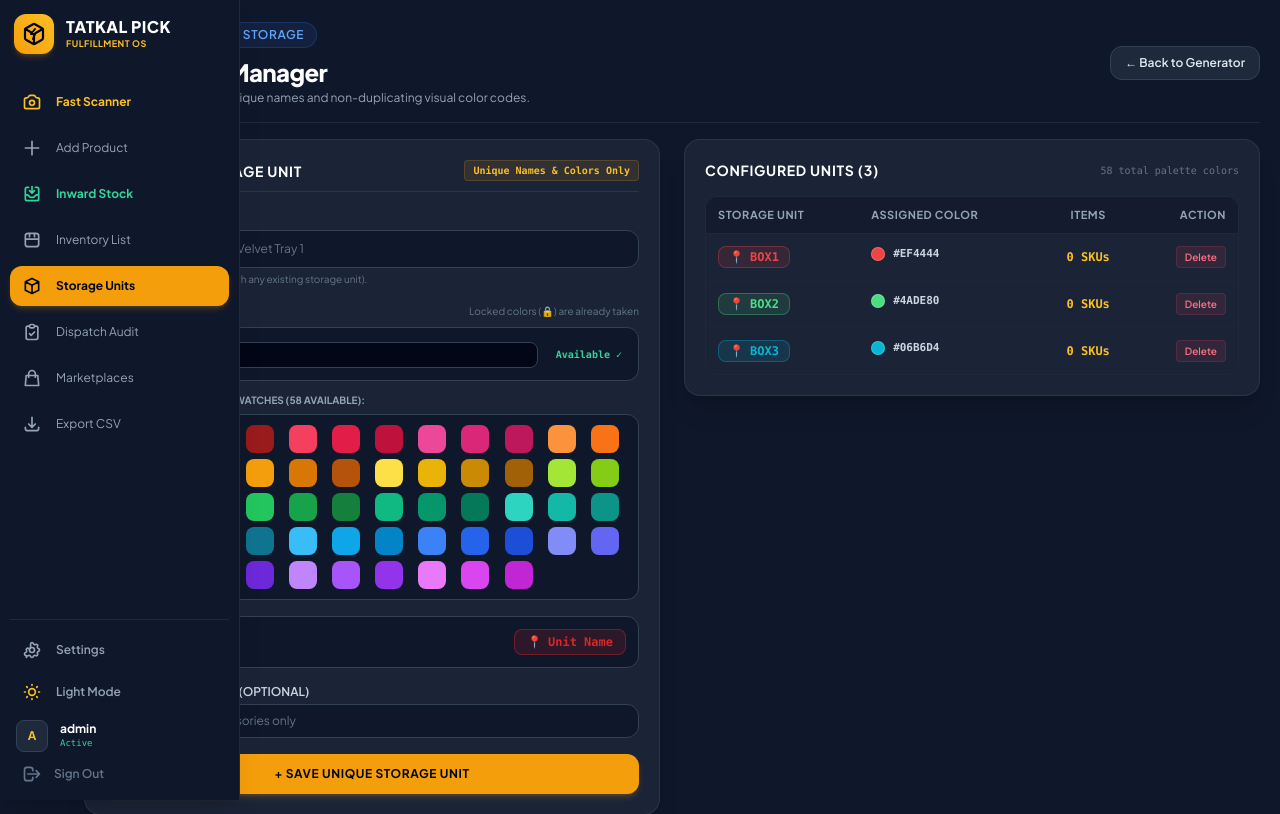
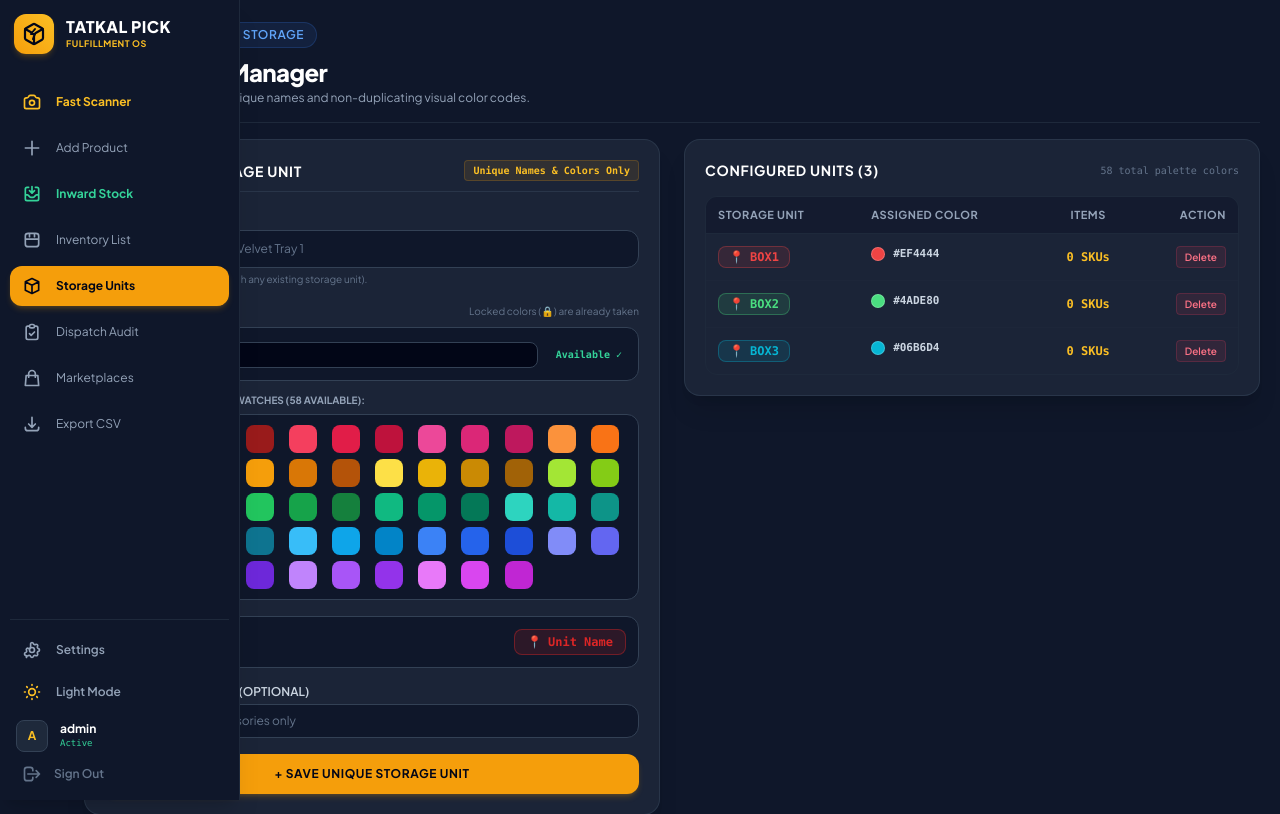
Before and after one commit to mohsinalisheliya/sku_manager, a Django app: page /boxes/ in a window 1280 px wide. Shown: the top 814 px of the page. Run offline with Django 5.2, Linux system fonts and the light colour scheme; a user stored in the database is signed in; data comes from the database, SQL or seed files in the repository; some libraries are stand-ins or nearby versions.

Commit message:
auto-save: progress update (05-Oct-2026 03:46:49 PM)

```diff
--- a/templates/sku_manager/boxes.html
+++ b/templates/sku_manager/boxes.html
@@ -13,9 +13,7 @@
     <h1 class="text-2xl font-extrabold text-slate-900 dark:text-white tracking-tight">Storage Unit Manager</h1>
     <p class="text-slate-500 dark:text-slate-400 text-xs mt-0.5">Create physical bins with unique names and non-duplicating visual color codes.</p>
   </div>
-  <a href="{% url 'sku_generate' %}" class="text-xs bg-slate-100 hover:bg-slate-200 dark:bg-slate-800 dark:hover:bg-slate-700 text-slate-700 dark:text-slate-200 border border-slate-300 dark:border-slate-700 px-3.5 py-2 rounded-xl transition font-semibold flex items-center gap-1.5">
-    <span>← Back to Generator</span>
-  </a>
+
 </header>
 
 <div class="grid grid-cols-1 lg:grid-cols-12 gap-6 items-start">
```
